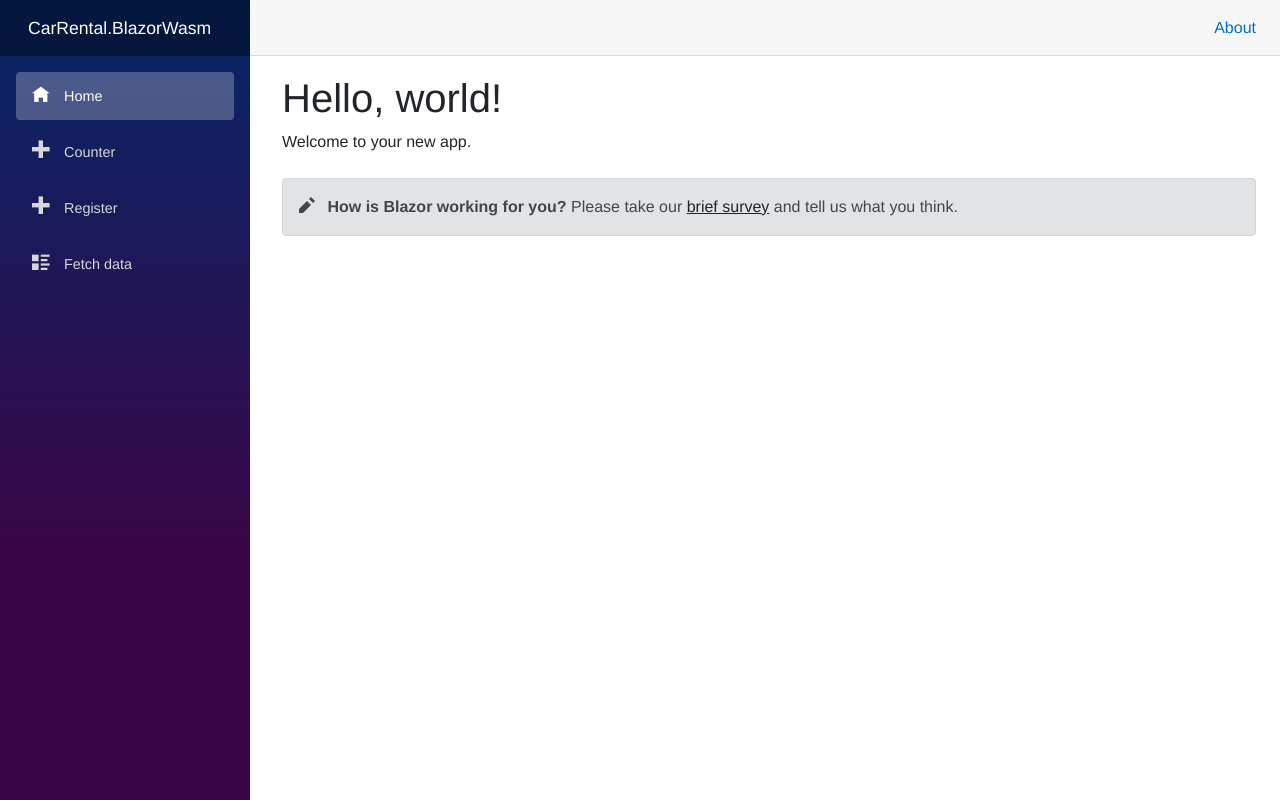
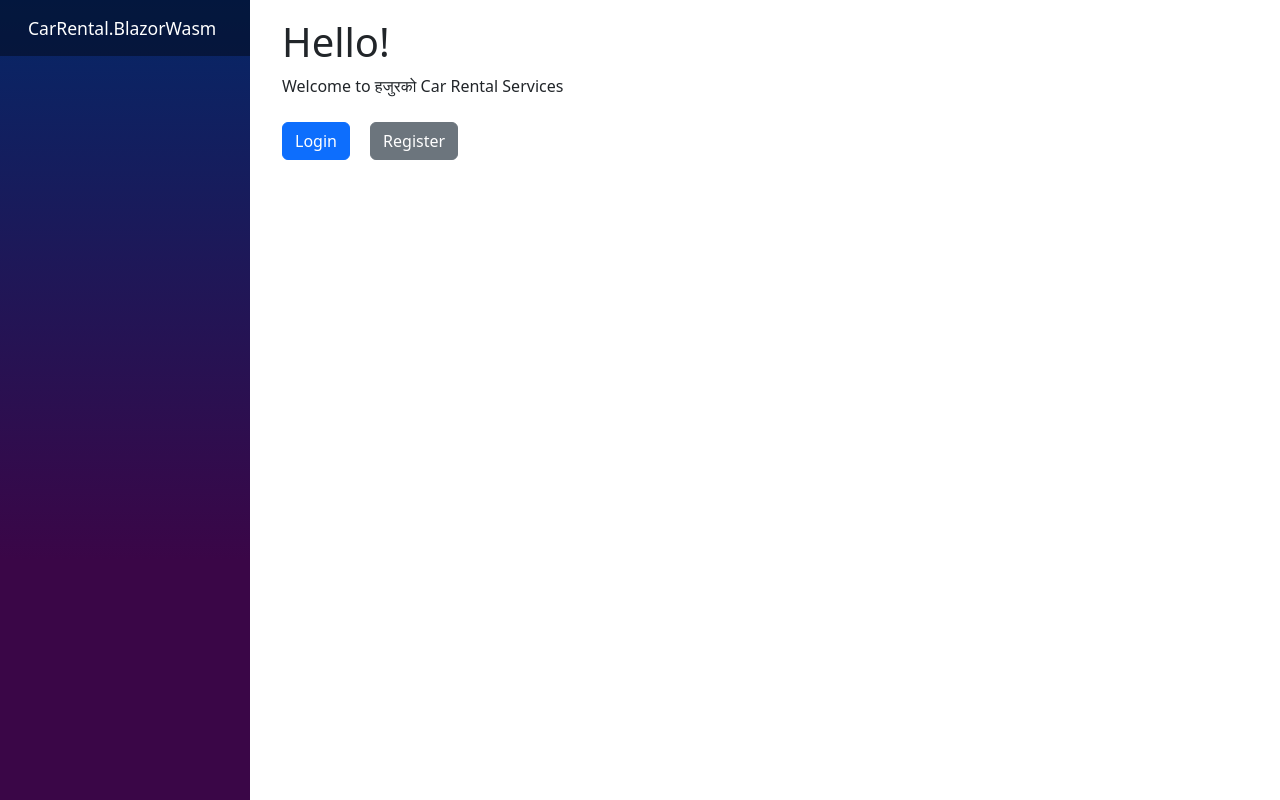
Before and after one commit to Potaata/Car-Rental, an ASP.NET Core app: page / in a window 1280 px wide. Run offline with ASP.NET Core 8, Linux system fonts and the light colour scheme; style sheets or scripts are compiled from the project's sources.

Commit message:
login form, table and homepage

```diff
--- a/CarRental.WebAPI/CarRental.BlazorWasm/Pages/Index.razor
+++ b/CarRental.WebAPI/CarRental.BlazorWasm/Pages/Index.razor
@@ -1,9 +1,12 @@
 @page "/"
 
-<PageTitle>Index</PageTitle>
+<PageTitle>हजुरको Car Rental</PageTitle>
 
-<h1>Hello, world!</h1>
+<h1>Hello!</h1>
 
-Welcome to your new app.
+Welcome to हजुरको Car Rental Services
 
-<SurveyPrompt Title="How is Blazor working for you?" />
+<div class="mt-4">
+    <a href="/login" class="btn btn-primary me-3">Login</a>
+    <a href="/register" class="btn btn-secondary">Register</a>
+</div>
--- a/CarRental.WebAPI/CarRental.BlazorWasm/Shared/MainLayout.razor
+++ b/CarRental.WebAPI/CarRental.BlazorWasm/Shared/MainLayout.razor
@@ -6,10 +6,6 @@
     </div>
 
     <main>
-        <div class="top-row px-4">
-            <a href="https://docs.microsoft.com/aspnet/" target="_blank">About</a>
-        </div>
-
         <article class="content px-4">
             @Body
         </article>
--- a/CarRental.WebAPI/CarRental.BlazorWasm/Shared/NavMenu.razor
+++ b/CarRental.WebAPI/CarRental.BlazorWasm/Shared/NavMenu.razor
@@ -14,21 +14,6 @@
                 <span class="oi oi-home" aria-hidden="true"></span> Home
             </NavLink>
         </div>
-        <div class="nav-item px-3">
-            <NavLink class="nav-link" href="counter">
-                <span class="oi oi-plus" aria-hidden="true"></span> Counter
-            </NavLink>
-        </div>
-        <div class="nav-item px-3">
-            <NavLink class="nav-link" href="register">
-                <span class="oi oi-plus" aria-hidden="true"></span> Register
-            </NavLink>
-        </div>
-        <div class="nav-item px-3">
-            <NavLink class="nav-link" href="fetchdata">
-                <span class="oi oi-list-rich" aria-hidden="true"></span> Fetch data
-            </NavLink>
-        </div>
     </nav>
 </div>
 
--- a/CarRental.WebAPI/CarRental.BlazorWasm/Shared/TableTemplate.razor
+++ b/CarRental.WebAPI/CarRental.BlazorWasm/Shared/TableTemplate.razor
@@ -1,8 +1,7 @@
 @typeparam TItem
 @inject ApiService apiService
 
-<h3>TableTemplate</h3>
-<table>
+<table class="table table-dark table-striped-columns table-hover">
     <thead>
         <tr>
             @foreach (var propertyInfo in typeof(TItem).GetProperties())
@@ -11,7 +10,7 @@
             }
         </tr>
     </thead>
-    <tbody>
+    <tbody class="table-group-divider">
         @foreach (var item in allItems)
         {
             <tr>
--- a/CarRental.WebAPI/CarRental.BlazorWasm/wwwroot/index.html
+++ b/CarRental.WebAPI/CarRental.BlazorWasm/wwwroot/index.html
@@ -4,11 +4,13 @@
 <head>
     <meta charset="utf-8" />
     <meta name="viewport" content="width=device-width, initial-scale=1.0, maximum-scale=1.0, user-scalable=no" />
-    <title>CarRental.BlazorWasm</title>
+    <title>हजुरको Car Rental</title>
     <base href="/" />
     <link href="css/bootstrap/bootstrap.min.css" rel="stylesheet" />
     <link href="css/app.css" rel="stylesheet" />
     <link href="CarRental.BlazorWasm.styles.css" rel="stylesheet" />
+    <link href="https://cdn.jsdelivr.net/npm/bootstrap@5.3.0-alpha3/dist/css/bootstrap.min.css" rel="stylesheet" integrity="sha384-KK94CHFLLe+nY2dmCWGMq91rCGa5gtU4mk92HdvYe+M/SXH301p5ILy+dN9+nJOZ" crossorigin="anonymous">
+</head>
 </head>
 
 <body>
```
Also changed, not shown: CarRental.WebAPI/CarRental.BlazorWasm/Pages/Login.razor (+61 -8 lines), CarRental.WebAPI/CarRental.BlazorWasm/Assests/cars.png (added).
